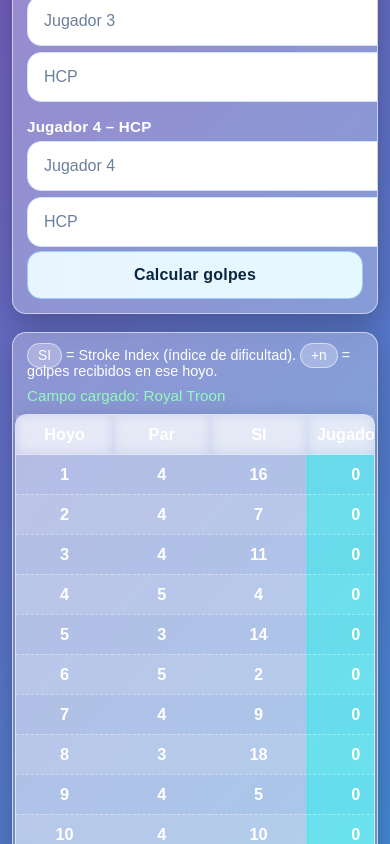
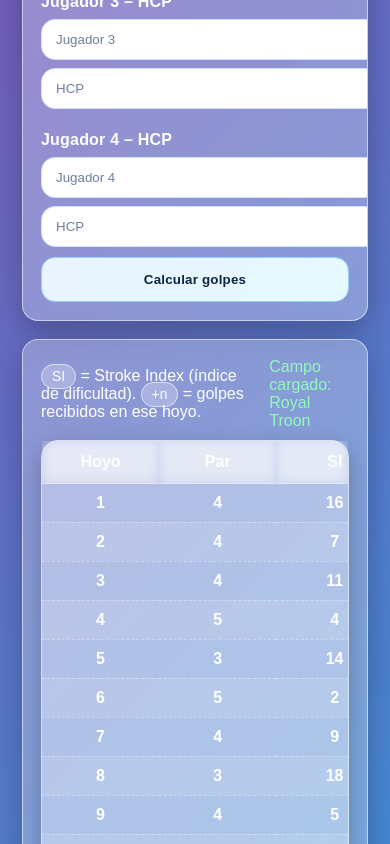
Before and after one commit to simulationmarket/fourball-golf, a plain HTML site: page index.html in a window 390 px wide. Shown: the part 780-1624 px from the top of the page. Drawn offline with Linux system fonts and the light colour scheme.

Commit message:
Update styles.css

```diff
--- a/styles.css
+++ b/styles.css
@@ -179,68 +179,17 @@ tfoot td{
 /* Quitar flechas de number (webkit) */
 input[type="number"]::-webkit-outer-spin-button,
 input[type="number"]::-webkit-inner-spin-button{ -webkit-appearance:none; margin:0; }
-/* ===== Mobile comfort (añadir al FINAL de styles.css) ===== */
-@media (max-width: 820px) {
-  /* Contenido respira y ocupa todo el ancho */
-  .container { padding: 16px 12px 28px; }
-  .card { padding: 14px; border-radius: 14px; }
 
-  /* Títulos y textos algo más compactos pero legibles */
-  .header h1 { font-size: clamp(1.2rem, 5vw, 1.5rem); line-height: 1.2; }
-  .muted, .small { font-size: 0.95rem; }
+.actions{
+  display: flex;
+  justify-content: center;
+  margin-top: 10px;
+}
 
-  /* Formularios: 1 columna SIEMPRE, sin solapes y con inputs grandes */
-  .grid-3, .grid-4 { grid-template-columns: 1fr !important; gap: 16px; }
-  .form-control { min-width: 0; gap: 6px; }
-  .form-control label { font-size: 0.95rem; }
-
-  /* iOS evita zoom si font-size < 16px: fijamos 16px mínimo en inputs */
-  input, select, button {
-    font-size: 16px;             /* clave para móvil */
-    padding: 14px 14px;
-    border-radius: 14px;
-  }
-
-  /* Botón principal a ancho completo y más visible */
-  #btnCompute {
+@media (max-width: 820px){
+  .actions button{
     width: 100%;
-    margin-top: 4px;
     font-weight: 900;
     padding: 14px 16px;
   }
-
-  /* Herramientas de la tabla: menos ruido en móvil */
-  .table-tools { flex-wrap: wrap; gap: 8px; }
-  .legend { font-size: 0.9rem; }
-  .status { font-size: 0.95rem; }
-
-  /* Tabla: ocupa todo el ancho y se desplaza suave en horizontal */
-  .table-wrap {
-    margin: 0 -12px;             /* “rompe” el padding lateral p/usar todo el ancho */
-    border-radius: 12px;
-  }
-  table {
-    min-width: 680px;            /* suficientemente ancha para 4 jugadores */
-    font-size: 0.98rem;
-  }
-  thead th { padding: 10px 6px; }
-  tbody td { padding: 10px 6px; }
-
-  /* Columnas de jugadores: tinte un poco más sólido en móvil para legibilidad */
-  td.j1 { background: rgba(0,255,240,.40); }
-  td.j2 { background: rgba(255,77,122,.40); }
-  td.j3 { background: rgba(255,212,0,.40); color: #2a2100; }  /* mejor contraste */
-  td.j4 { background: rgba(16,185,129,.40); }
-
-  /* Scrollbar más fino y visible en móvil (opcional) */
-  .table-wrap::-webkit-scrollbar { height: 8px; }
-  .table-wrap::-webkit-scrollbar-thumb { background: rgba(255,255,255,.35); border-radius: 6px; }
-  .table-wrap { scrollbar-color: rgba(255,255,255,.35) transparent; scrollbar-width: thin; }
 }
-
-@media (max-width: 420px) {
-  /* Extra: en móviles muy estrechos subimos un pelín el tamaño de todo */
-  table { font-size: 1.02rem; }
-  .header h1 { font-size: clamp(1.2rem, 6.2vw, 1.45rem); }
-  input, select, button { padding: 15px 16px; }
-}
```
